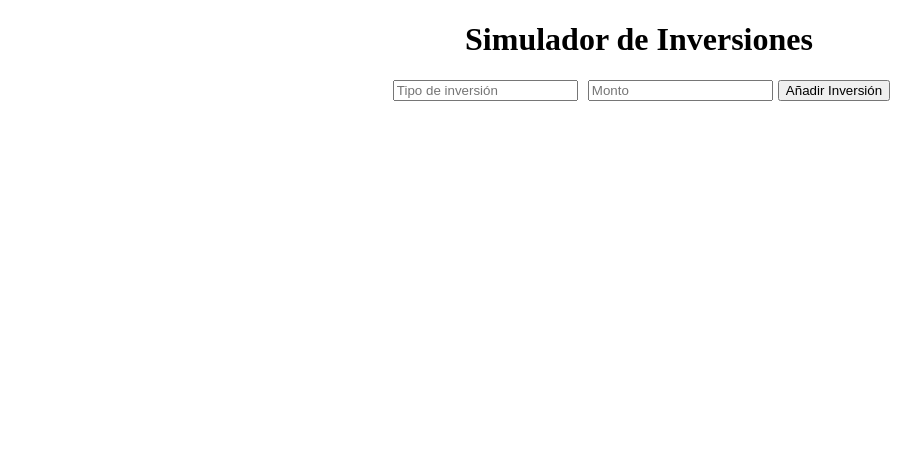
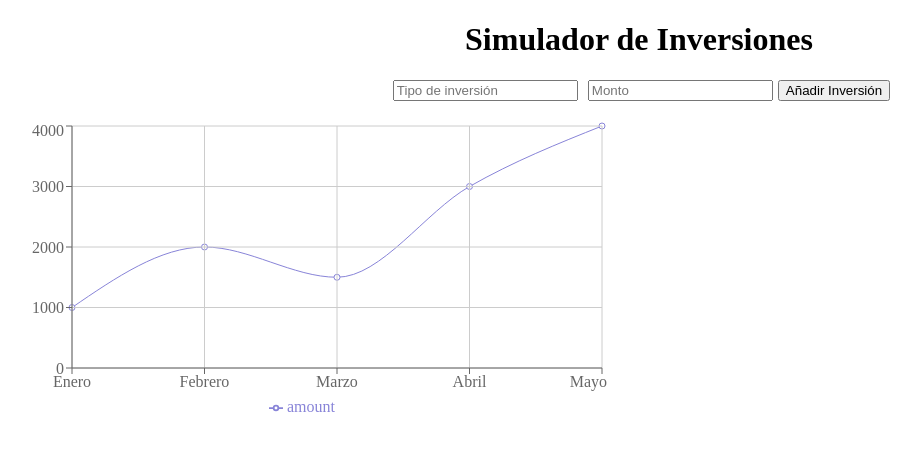
Before and after one commit to pascualmanuel/investify, a React (Create React App) app: page / in a window 1280 px wide. Shown: the top 450 px of the page, without its empty margins (1-922 px from the left). Built offline with nearby package versions, Linux system fonts and the light colour scheme.

Commit message:
Chart init

```diff
--- a/src/Components/InvestmentChart.js
+++ b/src/Components/InvestmentChart.js
@@ -11,7 +11,16 @@ import {
 } from "recharts";
 
 const InvestmentChart = ({ data }) => {
-  return <></>;
+  return (
+    <LineChart width={600} height={300} data={data}>
+      <Line type="monotone" dataKey="amount" stroke="#8884d8" />
+      <CartesianGrid stroke="#ccc" />
+      <XAxis dataKey="name" />
+      <YAxis />
+      <Tooltip />
+      <Legend />
+    </LineChart>
+  );
 };
 
 export default InvestmentChart;
```
